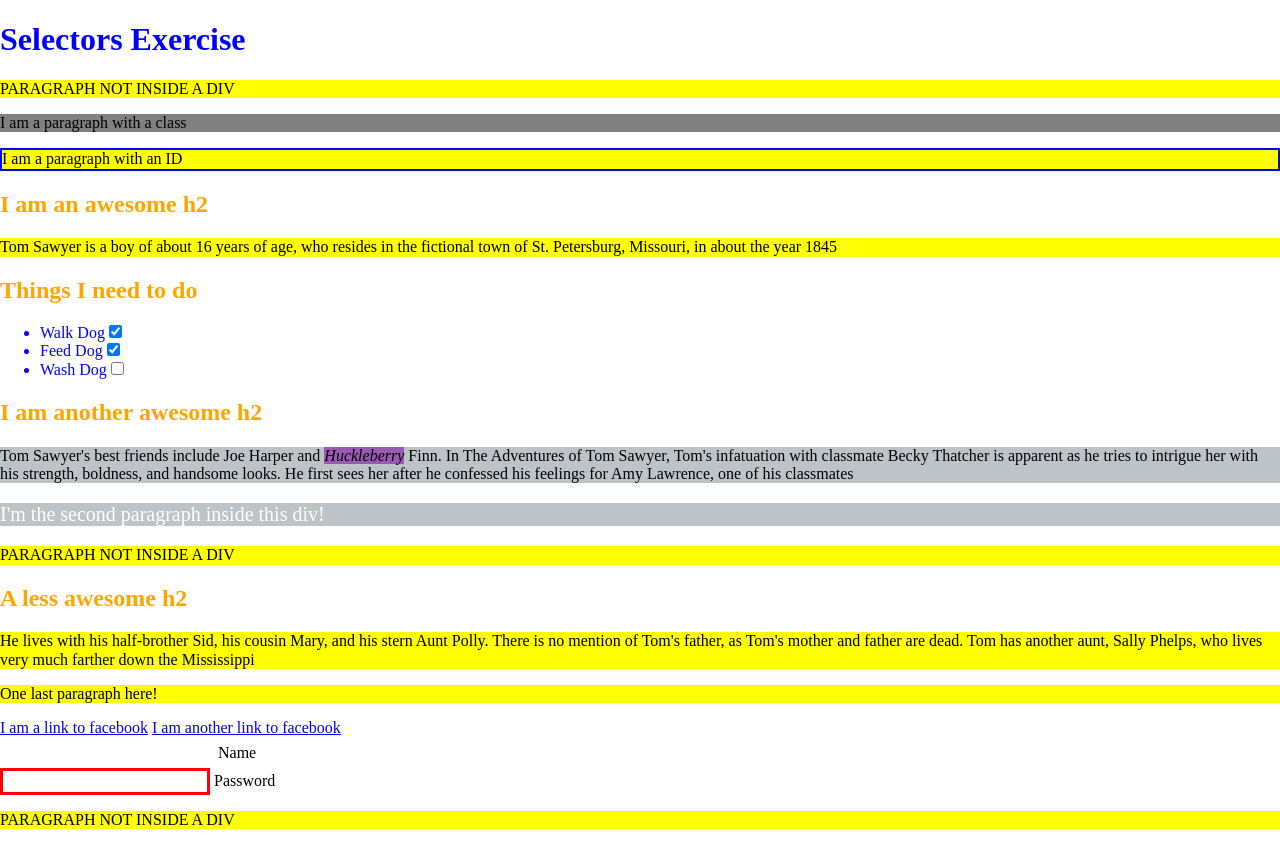
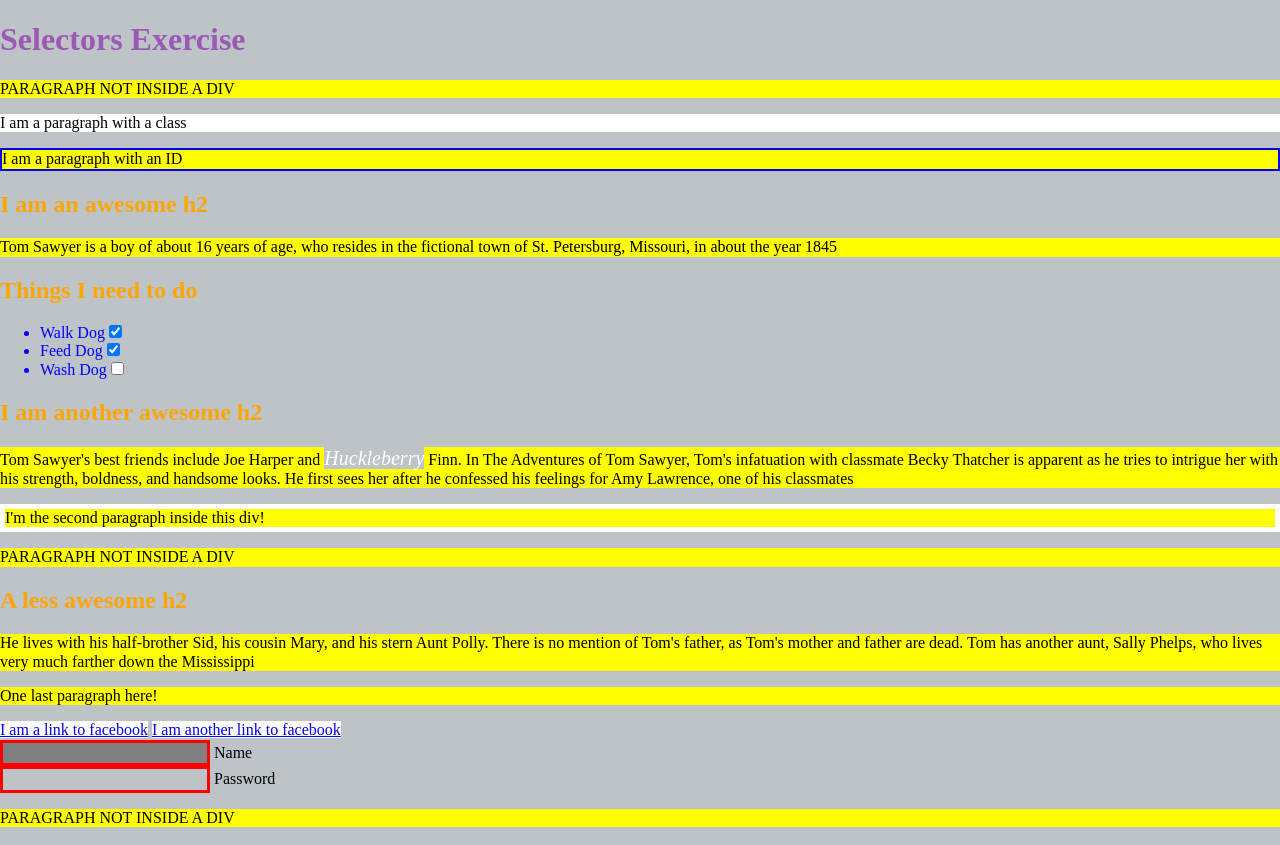
Before and after one commit to Serjio1H/gromcode_Sergei-Galivets_CSS-Basic, a plain HTML site: page index.html in a window 1280 px wide. Drawn offline with nearby package versions, Linux system fonts and the light colour scheme.

Commit message:
Селекторы в действии1

```diff
--- a/style.css
+++ b/style.css
@@ -1,9 +1,13 @@
+* {
+  background-color: #bdc3c7;
+}
+
 a {
   background-color: white;
 }
 
 h1 {
-  color: blue;
+  color: #9b59b6;
 }
 
 h2 {
@@ -23,7 +27,7 @@ input {
 }
 
 .hello {
-  background-color: gray;
+  background-color: white;
 }
 
 #special {
@@ -35,18 +39,18 @@ div a {
 }
 
 input[type="text"] {
-  border: 5px solid white;
+  background-color: grey;
 }
 
 div:nth-of-type(3) p {
-  background-color: #bdc3c7;
+  background-color: yellow;
 }
 
 div:nth-of-type(3) em {
-  background-color: #9b59b6;
+  color: white;
+  font-size: 20px;
 }
 
 div:nth-of-type(3) p:nth-of-type(2) {
-  color: white;
-  font-size: 20px;
+  border: 5px solid white;
 }
```
